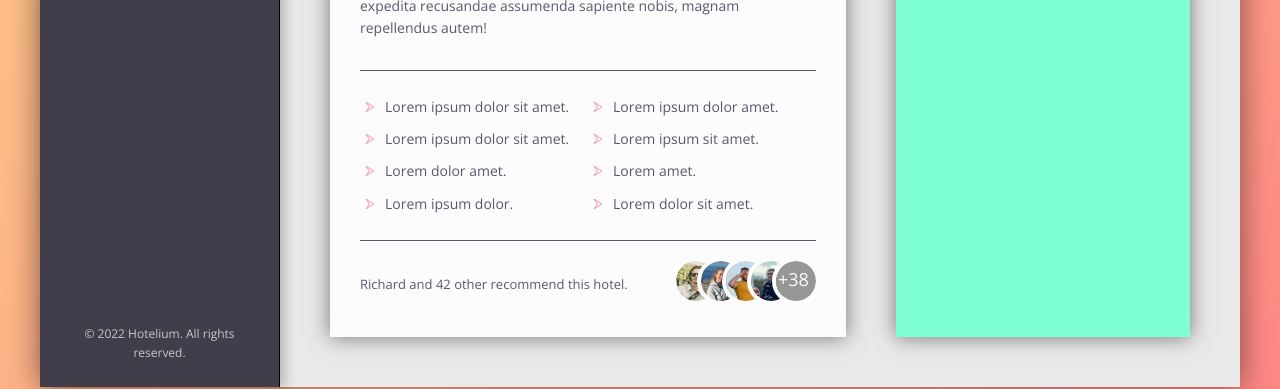
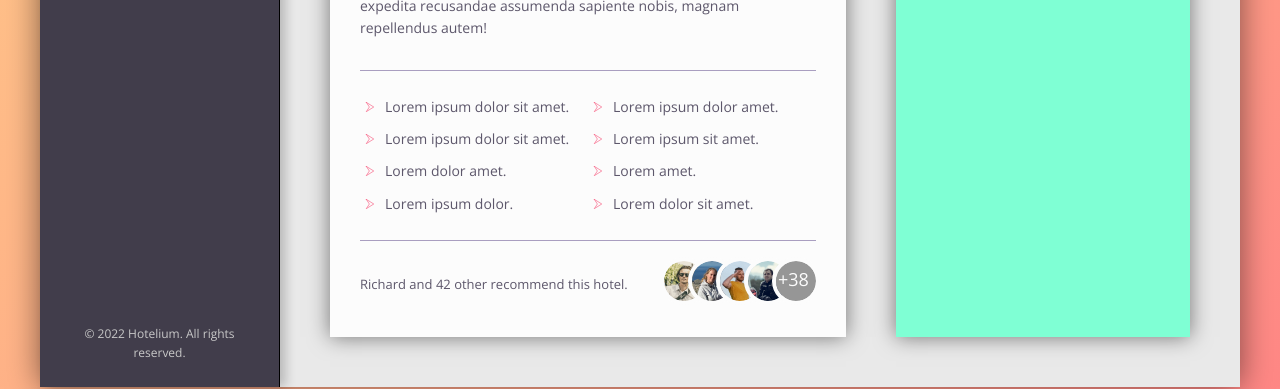
Before and after one commit to ArminasStrolys/advanced-styling-project-2, a React (Create React App) app: page / in a window 1280 px wide. Shown: the part 696-1085 px from the top of the page. Built offline with nearby package versions, Linux system fonts and the light colour scheme.

Commit message:
Minimal changes

```diff
--- a/src/style/_components.scss
+++ b/src/style/_components.scss
@@ -239,8 +239,8 @@
 .list {
   display: flex;
   flex-wrap: wrap;
-  border-bottom: 0.1rem solid var(--col-independence);
-  border-top: 0.1rem solid var(--col-independence);
+  border-bottom: 0.1rem solid var(--col-independence-lighter);
+  border-top: 0.1rem solid var(--col-independence-lighter);
   margin: 2rem 0;
   padding: 2rem 0;
   &__item {
@@ -267,6 +267,7 @@
   justify-content: space-between;
   align-items: center;
   &__count {
+    // margin-right: auto; // alternative to justify-content
   }
   &__friends {
   }
@@ -290,7 +291,7 @@
     }
   }
   &__photo:not(:last-child) {
-    margin-right: -1.5rem;
+    margin-right: -1.2rem;
   }
 }
 //+++++++++++++++++++++++++++++++++++++++++++++++++++++++ REUSABLE COMPONENT / BUTTON
```
